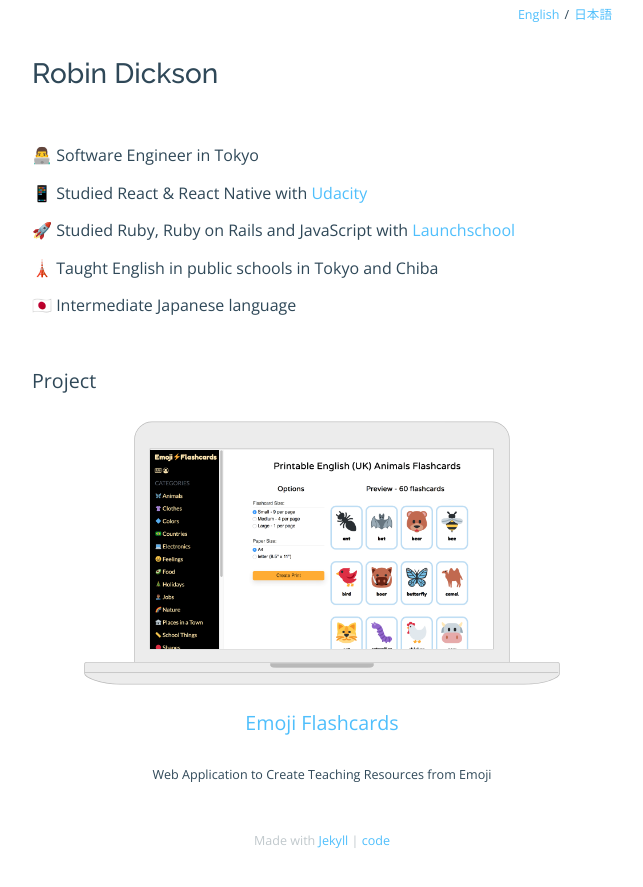
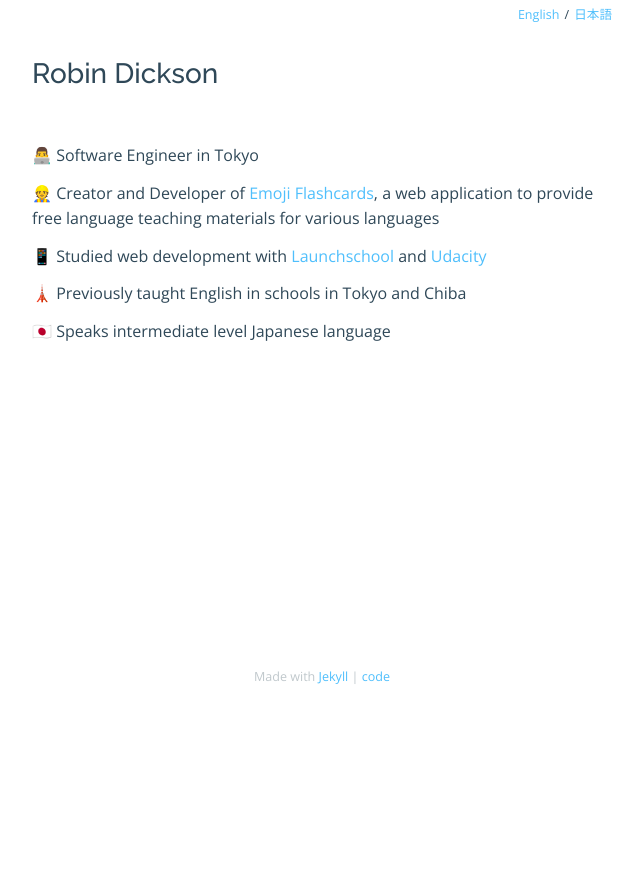
Before and after one commit to rbndickson/rbndickson.github.io, a Jekyll site: the page built from index.html, in a window 1280 px wide. Shown: the top 887 px of the page, without its empty margins (318-961 px from the left). Built offline with Jekyll 4.4.1, drawn with Linux system fonts in a browser that asks for light colours.

Commit message:
feat: Move emoji flashcards info to main about section

```diff
--- a/index.html
+++ b/index.html
@@ -5,39 +5,8 @@ lang: en
 ---
 <section>
   <p>👨‍💻 Software Engineer in Tokyo</p>
-  <p>📱 Studied React & React Native with <a href="https://www.udacity.com/course/react-nanodegree--nd019">Udacity</a></p>
-  <p>🚀 Studied Ruby, Ruby on Rails and JavaScript with <a href="https://launchschool.com">Launchschool</a></p>
-  <p>🗼 Taught English in public schools in Tokyo and Chiba</p>
-  <p>🇯🇵 Intermediate Japanese language</p>
+  <p>👷 Creator and Developer of <a href="/projects/emoji-flashcards/">Emoji Flashcards</a>, a web application to provide free language teaching materials for various languages</p>
+  <p>📱 Studied web development with <a href="https://launchschool.com">Launchschool</a> and <a href="https://www.udacity.com/course/react-nanodegree--nd019">Udacity</a></p>
+  <p>🗼 Previously taught English in schools in Tokyo and Chiba</p>
+  <p>🇯🇵 Speaks intermediate level Japanese language</p>
 </section>
-
-<section>
-  <h2>Project</h2>
-  <ul>
-    {% assign projects = site.projects | where:"lang", page.lang %}
-    {% for project in projects reversed %}
-      <li class="project-list-item">
-        {% if project.platform == 'web' %}
-          <figure class="laptop-background">
-        {% else %}
-          <figure class="smartphone-background">
-        {% endif %}
-          <a class="image-link" href="{{ project.url | prepend: site.baseurl }}">
-            <img src="/images/{{ project.img }}.png">
-          </a>
-
-          <figcaption>
-            <h2>
-              <a href="{{ project.url | prepend: site.baseurl }}">
-                {{ project.title }}
-              </a>
-            </h2>
-          </figcaption>
-        </figure>
-        <div class="project-summary">
-          {{ project.summary }}
-        </div>
-      </li>
-    {% endfor %}
-  </ul>
-</section>
```
